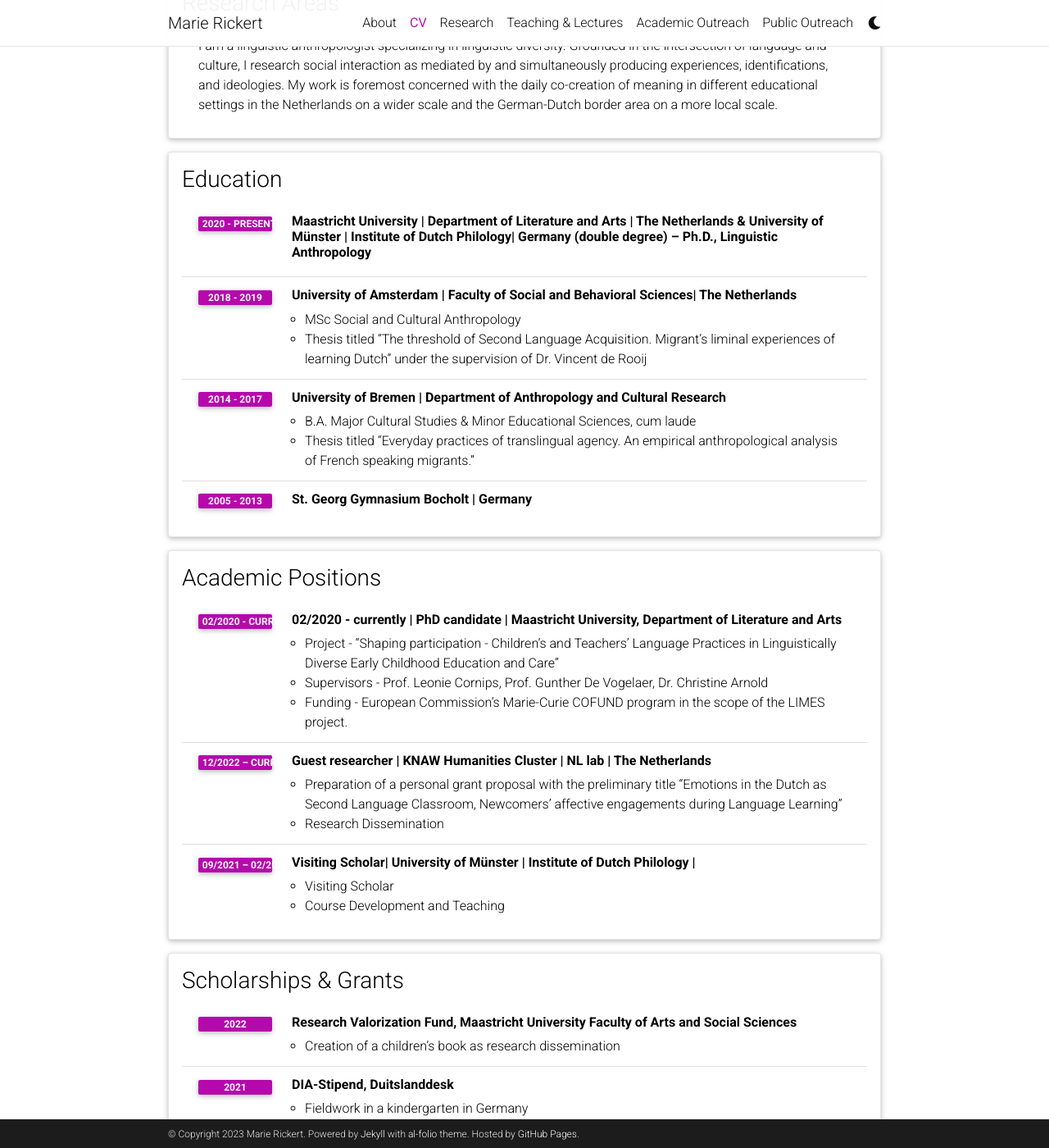
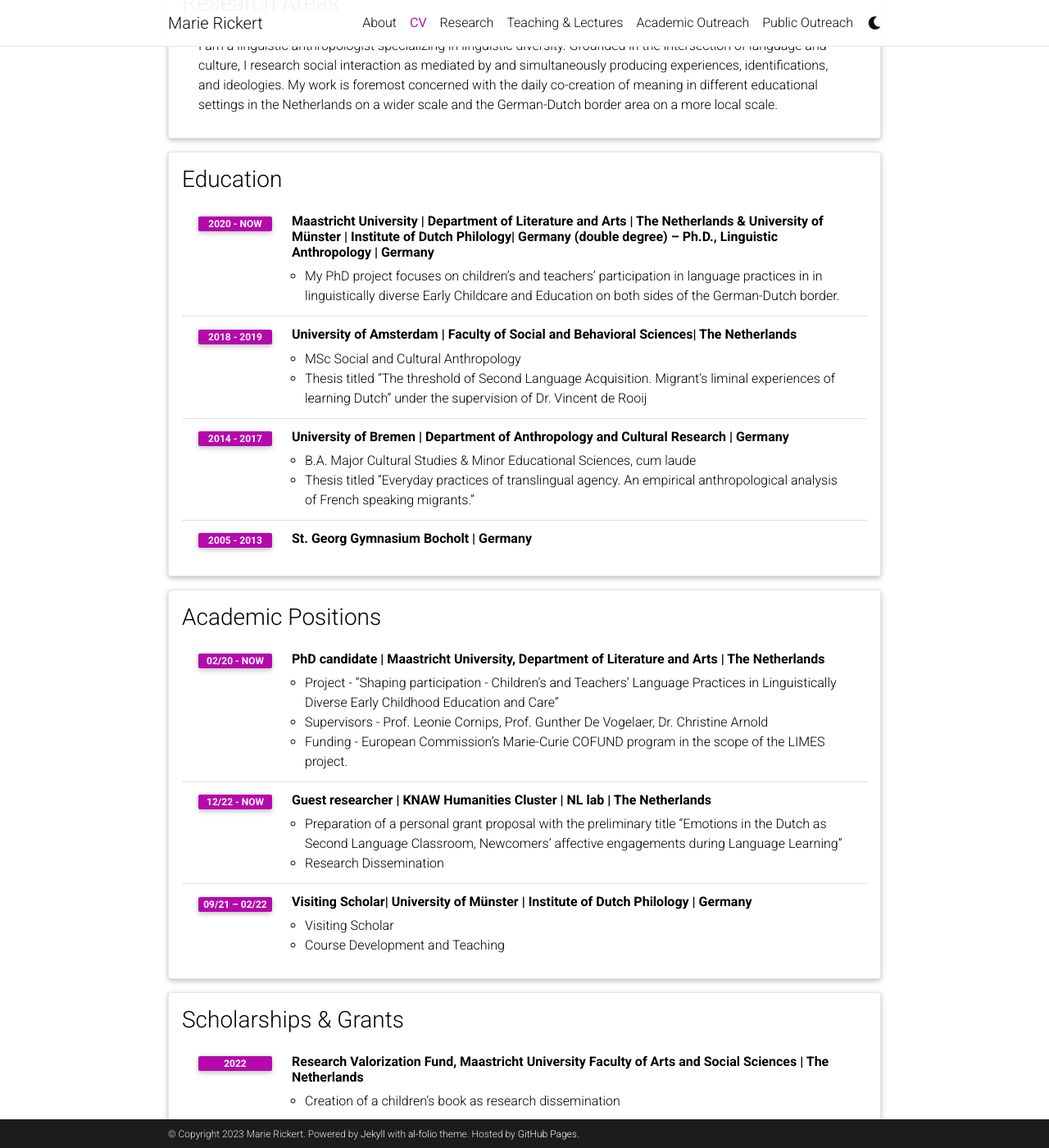
Before and after one commit to marierickert/marierickert.github.io, a Jekyll site: the page built from _pages/cv.md, in a window 1280 px wide and 1400 px high, scrolled down 438 px. Shown: the whole window at 82% size. Built offline with Jekyll 4.4.1, drawn with Linux system fonts in a browser that asks for light colours; comment, search, counter and statistics services are not loaded; a style sheet for code colours, icons or effects is not loaded.

```diff
--- a/_data/cv.yml
+++ b/_data/cv.yml
@@ -17,10 +17,11 @@
 - title: Education
   type: table
   contents:
-  - title: Maastricht University | Department of Literature and Arts | The Netherlands  & University of Münster | Institute of Dutch Philology| Germany (double degree)  – Ph.D., Linguistic Anthropology
-    year: 2020 - present
+  - title: Maastricht University | Department of Literature and Arts | The Netherlands  & University of Münster | Institute of Dutch Philology| Germany (double degree)  – Ph.D., Linguistic Anthropology | Germany
+    year: 2020 - Now
     location: The Netherlands
     description:
+     - My PhD project focuses on children’s and teachers’ participation in language practices in in linguistically diverse Early Childcare and Education on both sides of the German-Dutch border.
     # - 'Doctoral Thesis: <a href="https://cris.maastrichtuniversity.nl/en/publications/bimodal-emotion-recognition-through-audio-visual-cues" target="_blank"><b>Bimodal Emotion Recognition Through Audio-Visual Cues</b></a>'
     # - 'Thesis committee: Tom Mitchell, Barnabàs Pòczos, Ruslan Salakhutdinov, Rich Caruana'
   - title: University of Amsterdam | Faculty of Social and Behavioral Sciences| The Netherlands
@@ -35,7 +36,7 @@
     # - 'GPA: 4.0 (4.0 scale)'
     # - 'Master Thesis: <a href="https://polen.itu.edu.tr:8443/server/api/core/bitstreams/1a23f86f-c1af-473c-aeb1-9d0ebe950438/content" target="_blank"><b>Face Track Retrieval and Recognition Across Age</b></a>'
     # - 'Master’s degree requirements completed while working towards obtaining my Ph.D.'
-  - title: University of Bremen | Department of Anthropology and Cultural Research
+  - title: University of Bremen | Department of Anthropology and Cultural Research | Germany
     year: 2014 - 2017
     location: Germany
     description:
@@ -49,21 +50,21 @@
 - title: Academic Positions
   type: table
   contents:
-  - title: 02/2020 - currently | PhD candidate | Maastricht University, Department of Literature and Arts
-    year: 02/2020 - currently
+  - title: PhD candidate | Maastricht University, Department of Literature and Arts | The Netherlands
+    year: 02/20 - now
     ocation: Maastricht, The Netherlands
     description:
       - Project - “Shaping participation - Children’s and Teachers’ Language Practices in Linguistically Diverse Early Childhood Education and Care”
       - Supervisors - Prof. Leonie Cornips, Prof. Gunther De Vogelaer, Dr. Christine Arnold
       - Funding - European Commission’s Marie-Curie COFUND program in the scope of the LIMES project.
   - title: Guest researcher | KNAW Humanities Cluster | NL lab | The Netherlands
-    year: 12/2022 – currently
+    year: 12/22 - now
     location: Amsterdam, The Netherlands
     description:
       - Preparation of a personal grant proposal with the preliminary title “Emotions in the Dutch as Second Language Classroom, Newcomers’ affective engagements during Language Learning”
       - Research Dissemination
-  - title: Visiting Scholar| University of Münster | Institute of Dutch Philology |
-    year: 09/2021 – 02/2022
+  - title: Visiting Scholar| University of Münster | Institute of Dutch Philology | Germany
+    year: 09/21 – 02/22
     location: Münster, Germany
     description:
       - Visiting Scholar
@@ -73,7 +74,7 @@
 - title: Scholarships & Grants
   type: table
   contents:
-  - title: Research Valorization Fund, Maastricht University Faculty of Arts and Social Sciences
+  - title: Research Valorization Fund, Maastricht University Faculty of Arts and Social Sciences | The Netherlands
     year: 2022
     description:
     - Creation of a children’s book as research dissemination
--- a/_pages/academic_outreach.md
+++ b/_pages/academic_outreach.md
@@ -7,10 +7,11 @@ nav: true
 nav_order: 5
 ---
 
-I frequently present my work at academic conferences and seminars, both nationally and internationally, to get into a dialogue on my work with other scholars working in similar areas. An extended list can be found in my CV or upon request.
+I frequently present my work at academic conferences and seminars, both nationally and internationally, to get into a dialogue with other scholars working in similar areas.
 
 ### Selected Presentations
-
+* Rickert, M. (2023, 04-04) Organizing peer relations in peripheral places in Early Childhood Care and Education. EELCE9. UCL Centre for Applied Linguistics: London.
+* Rickert, M. (2023, 16-02) Emotions in the Dutch as Second Language Classroom: Newcomers’ affective engagements during Language Learning. NL Lab Lunch lecture. KNAW Humanities Cluster: Amsterdam.
 * Rickert, M. (2023, 16-01) ‘arbuz vs. Melone’ - Social meanings of different languages in a
 linguistically diverse kindergarten in Germany [poster presentation]. LOT
 winterschool. University of Amsterdam: Amsterdam.
@@ -44,7 +45,6 @@ peuteropvang in Limburg. [Poster presentation] ‘Talige diversiteit in het onde
 language socialisation in day-cares at the southern German-Dutch border. 16. Sprachwissenschaftliche Tagung für Promotionsstudierende, University of Vienna. Vienna/online.
 * Rickert, M., Cornips, C. (2020, 17-9). Language socialisation into language ideologies in day
 cares at the southern German-Dutch border (Invited Talk). Language Learning Research Group. University of Amsterdam. Amsterdam/online.
-
 * Rickert, M. (2018, 29-9). Die produktive Schwelle. Zum Umgang mit Liminalität im
 Zweitsprachenunterricht. Interimstagung der AG Ethnologische Bildung der DGSKA. Teaching Anthropology, Universität Heidelberg.
 
```
Also changed, not shown: _news/aannouncement_london_talk.md (added, +13 -0 lines), _news/announcement_april_2.md (deleted, +0 -13 lines), _news/announcement_joining_nl_lab.md (+2 -2 lines).
